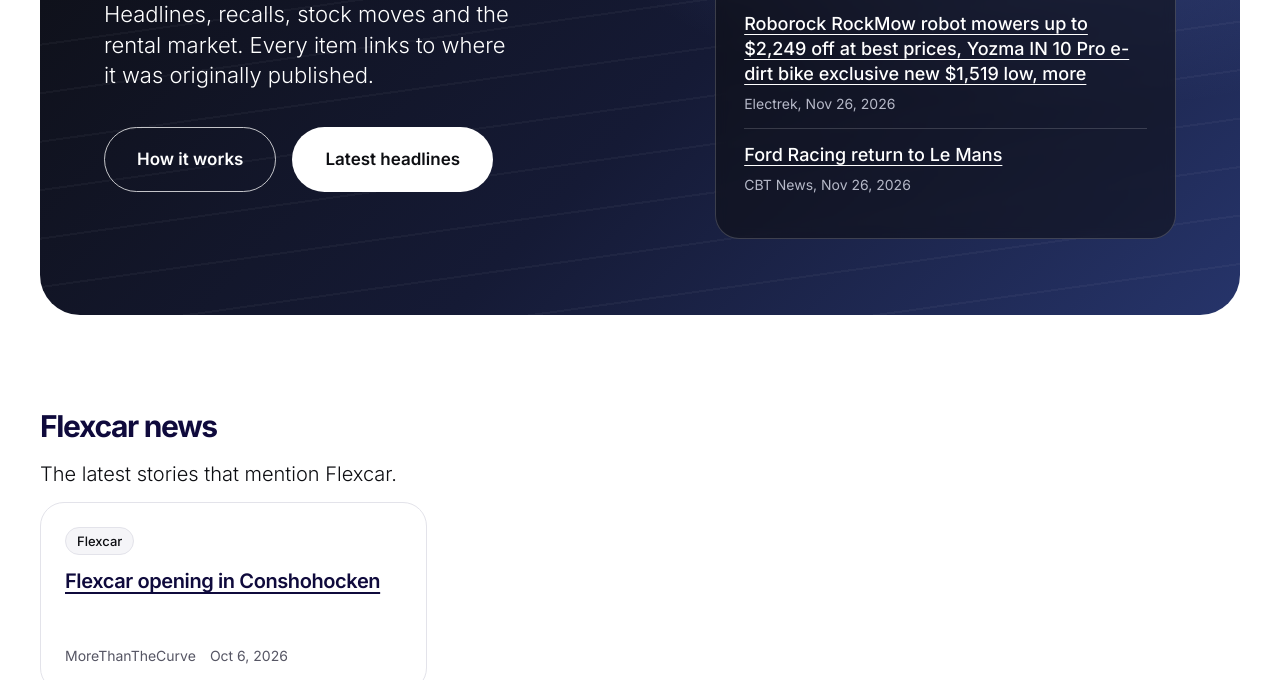
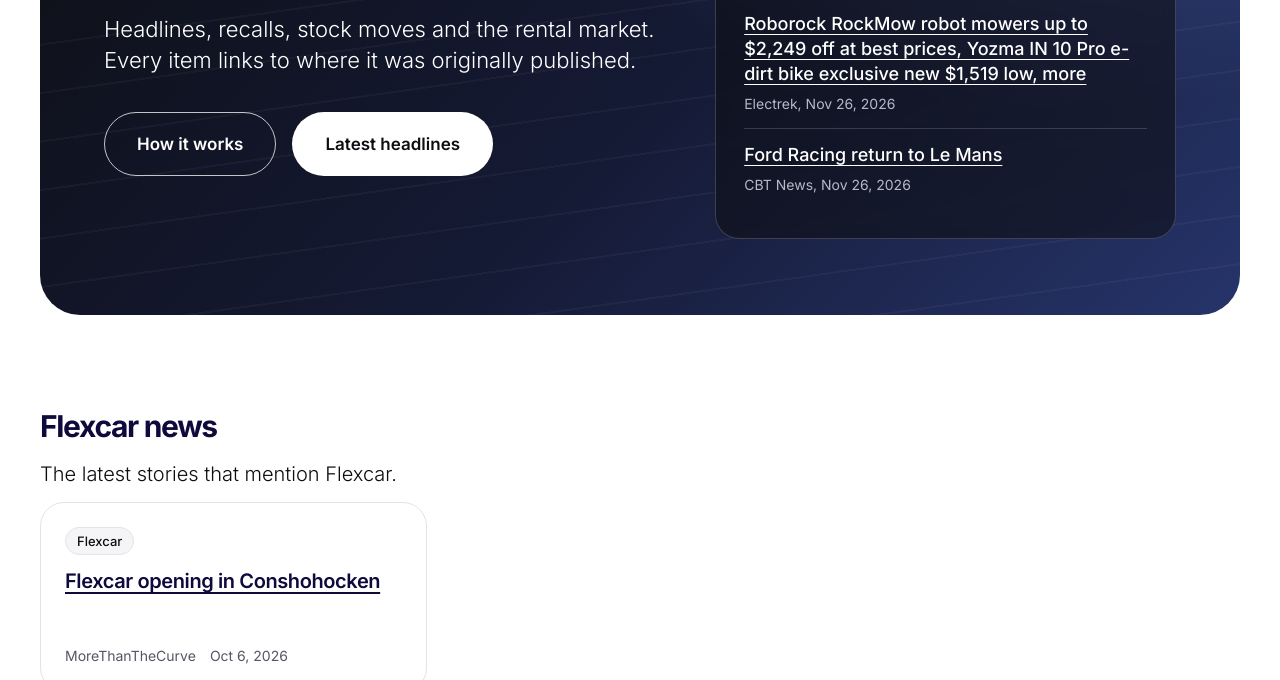
Before and after one commit to fresa-fresita/auto-pulse, a plain HTML site: page index.html in a window 1280 px wide. Shown: the part 420-1100 px from the top of the page. Drawn offline with Linux system fonts and the light colour scheme.

Commit message:
Put each sentence on its own line in hero and Markets intros
Co-Authored-By: Claude Sonnet 5.5 <noreply@anthropic.com>
Claude-Session: https://claude.ai/code/session_017peneWyuV9osec3FB7CDJR

```diff
--- a/assets/style.css
+++ b/assets/style.css
@@ -72,7 +72,7 @@ h1, h2, h3, p { margin: 0; }
 .hero h1 { font-size: 40px; line-height: 1.1; letter-spacing: -0.055em; font-weight: 700; }
 .hero h1 span { display: block; }
 .hero h1 .soft { color: #b6b9c8; }
-.hero-copy p { margin-top: 32px; font-size: 22px; line-height: 1.4; font-weight: 300; max-width: 30ch; }
+.hero-copy p { margin-top: 32px; font-size: 22px; line-height: 1.4; font-weight: 300; max-width: none; }
 .actions { display: flex; gap: 16px; margin-top: 36px; flex-wrap: wrap; }
 .hero-latest { background: rgba(13,14,18,.55); border: 1px solid rgba(255,255,255,.18); border-radius: var(--radius-lg); padding: 28px; backdrop-filter: blur(6px); }
 .hero-latest h2 { font-size: 20px; font-weight: 600; margin-bottom: 14px; }
--- a/index.html
+++ b/index.html
@@ -35,7 +35,7 @@
       <div class="hero">
         <div class="hero-copy">
           <h1><span>Auto industry.</span><span class="soft">One page.</span></h1>
-          <p>Headlines, recalls, stock moves and the rental market. Every item links to where it was originally published.</p>
+          <p>Headlines, recalls, stock moves and the rental market.<br>Every item links to where it was originally published.</p>
           <div class="actions">
             <a class="btn btn-ghost" href="#about">How it works</a>
             <a class="btn btn-light" href="#headlines">Latest headlines</a>
@@ -83,7 +83,7 @@
     <section class="wrap" id="markets" aria-labelledby="h-markets">
       <div class="dark-panel">
         <h2 id="h-markets">Markets</h2>
-        <p class="lede">Auto resale, rental and automaker stocks. Select a ticker to see its price and news on Yahoo Finance.</p>
+        <p class="lede">Auto resale, rental and automaker stocks.<br>Select a ticker to see its price and news on Yahoo Finance.</p>
         <div id="stocks"></div>
       </div>
     </section>
```
